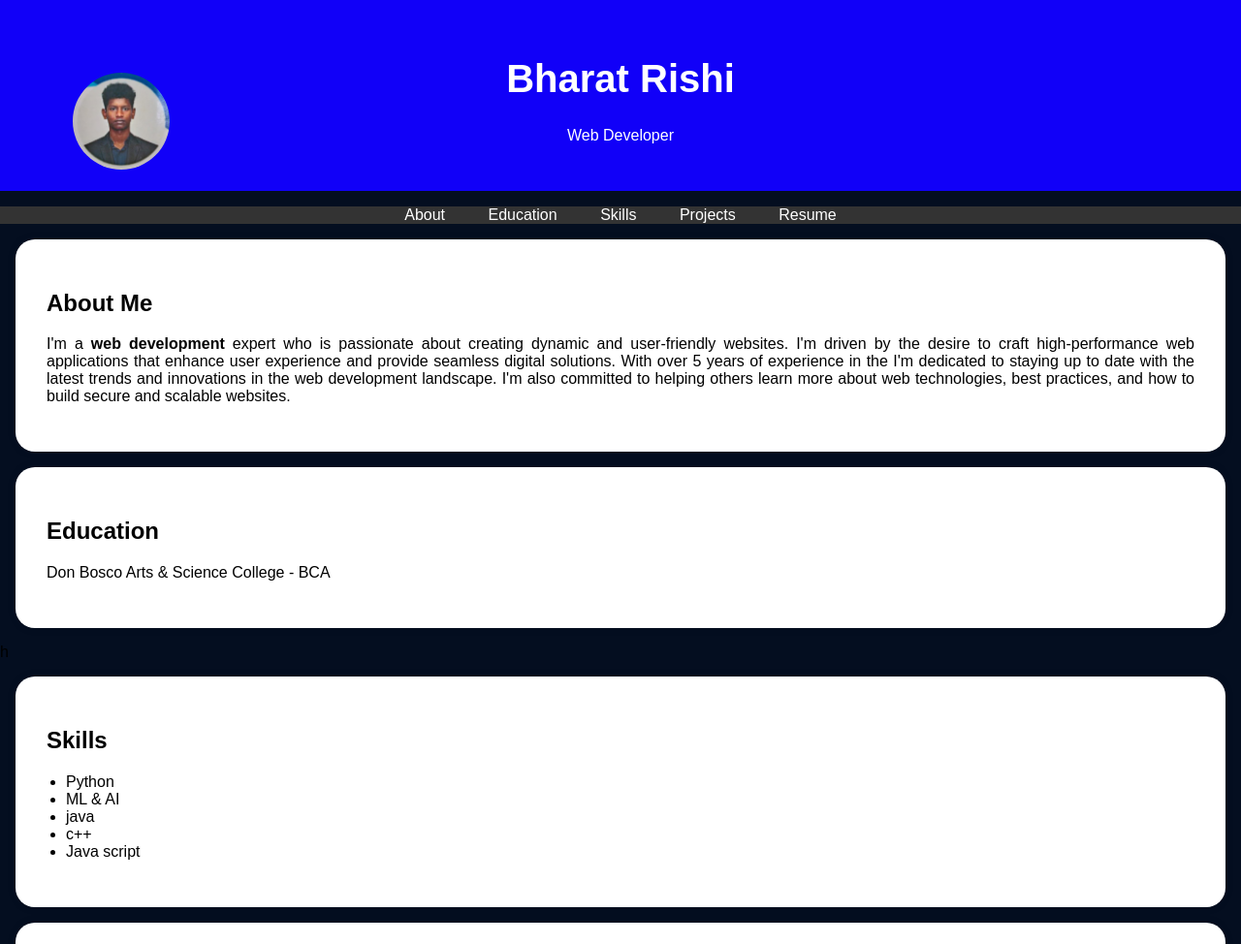
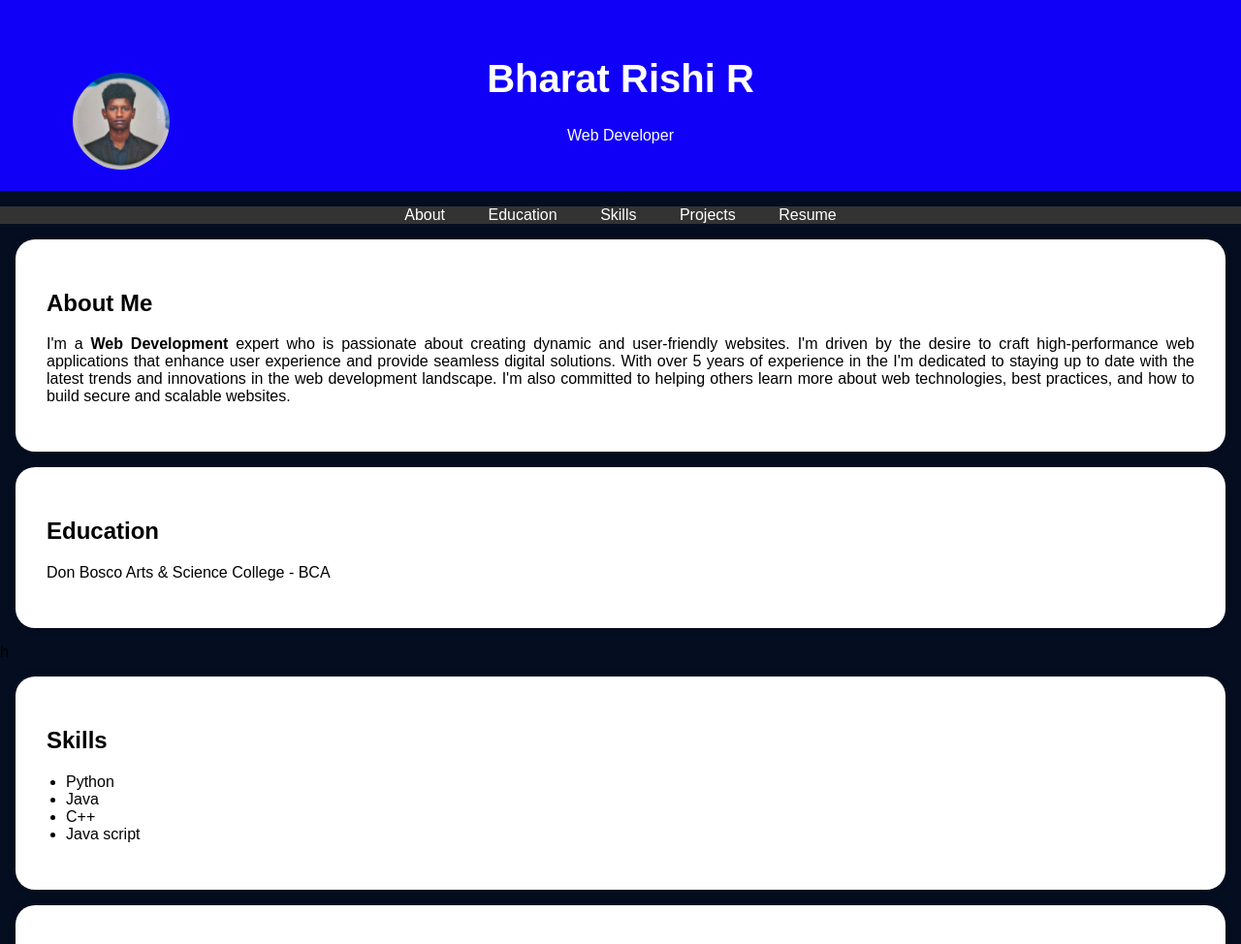
Before and after one commit to bharat0-10/Portfolio, a plain HTML site: page index.html in a window 1280 px wide. Shown: the top 974 px of the page at 97% size. Drawn offline with Linux system fonts and the light colour scheme.

Commit message:
Update index.html

```diff
--- a/index.html
+++ b/index.html
@@ -97,7 +97,7 @@
         <div class="header-content">
             <!-- Add your profile picture here -->
             <img src="Bharat.jpg" alt="Your Profile Picture" class="profile-picture">
-            <h1>Bharat Rishi</h1>
+            <h1>Bharat Rishi R</h1>
             <p>Web Developer</p>
         </div>
     </header>
@@ -116,7 +116,7 @@
     <section id="about">
         <div class="section-content">
             <h2>About Me</h2>
-            <p>I'm a <b>web development</b> expert who is passionate about creating dynamic and user-friendly websites.
+            <p>I'm a <b>Web Development</b> expert who is passionate about creating dynamic and user-friendly websites.
                 I'm driven by the desire to craft high-performance web applications that enhance user experience and provide
                 seamless digital solutions. With over 5 years of experience in the
                 I'm dedicated to staying up to date
@@ -141,9 +141,8 @@
             <h2>Skills</h2>
             <ul>
                 <li>Python</li>
-                <li>ML & AI</li>
-                <li>java</li>
-                <li>c++</li>
+                <li>Java</li>
+                <li>C++</li>
                 <li>Java script</li>
             </ul>
         </div>
@@ -173,7 +172,7 @@
     </section>
 
     <footer>
-        <p>&copy; 2025 Bharat Rishi</p>
+        <p>&copy; 2025 Bharat Rishi R</p>
     </footer>
 
     <script>
```
